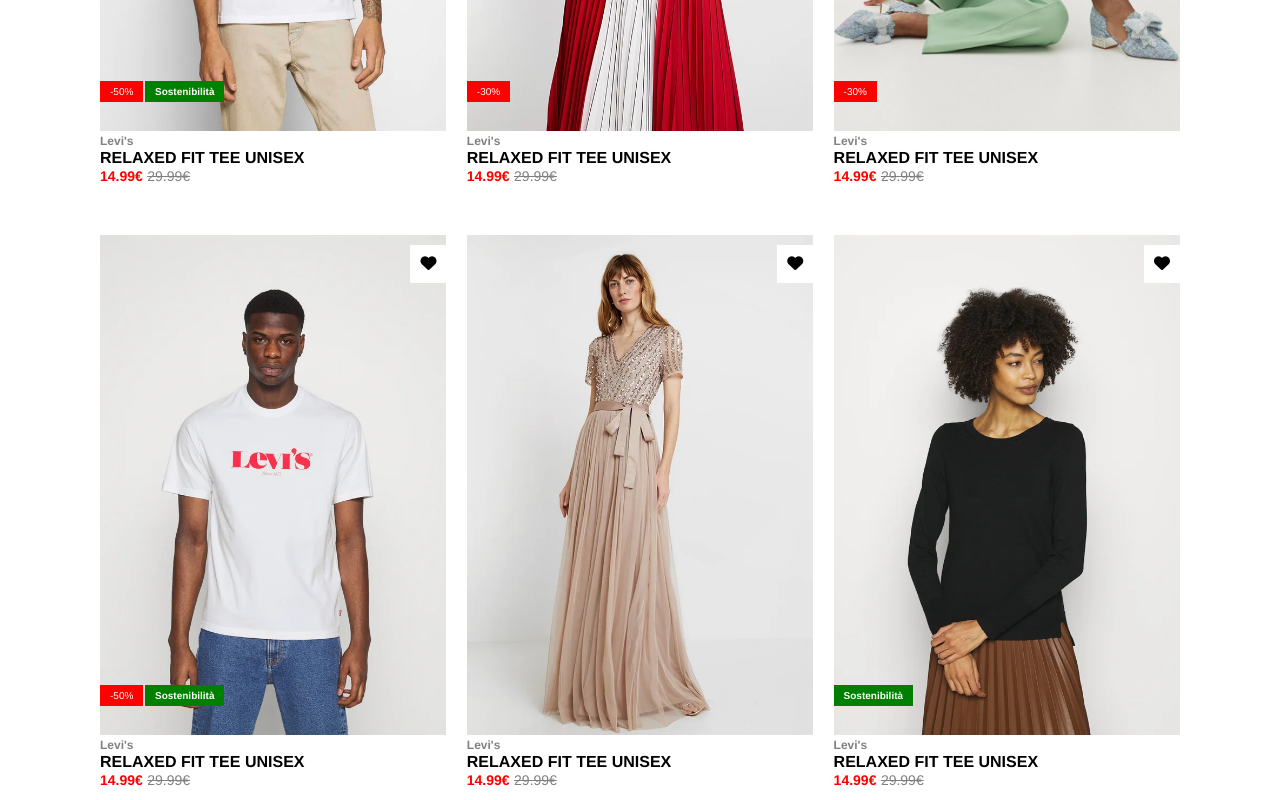
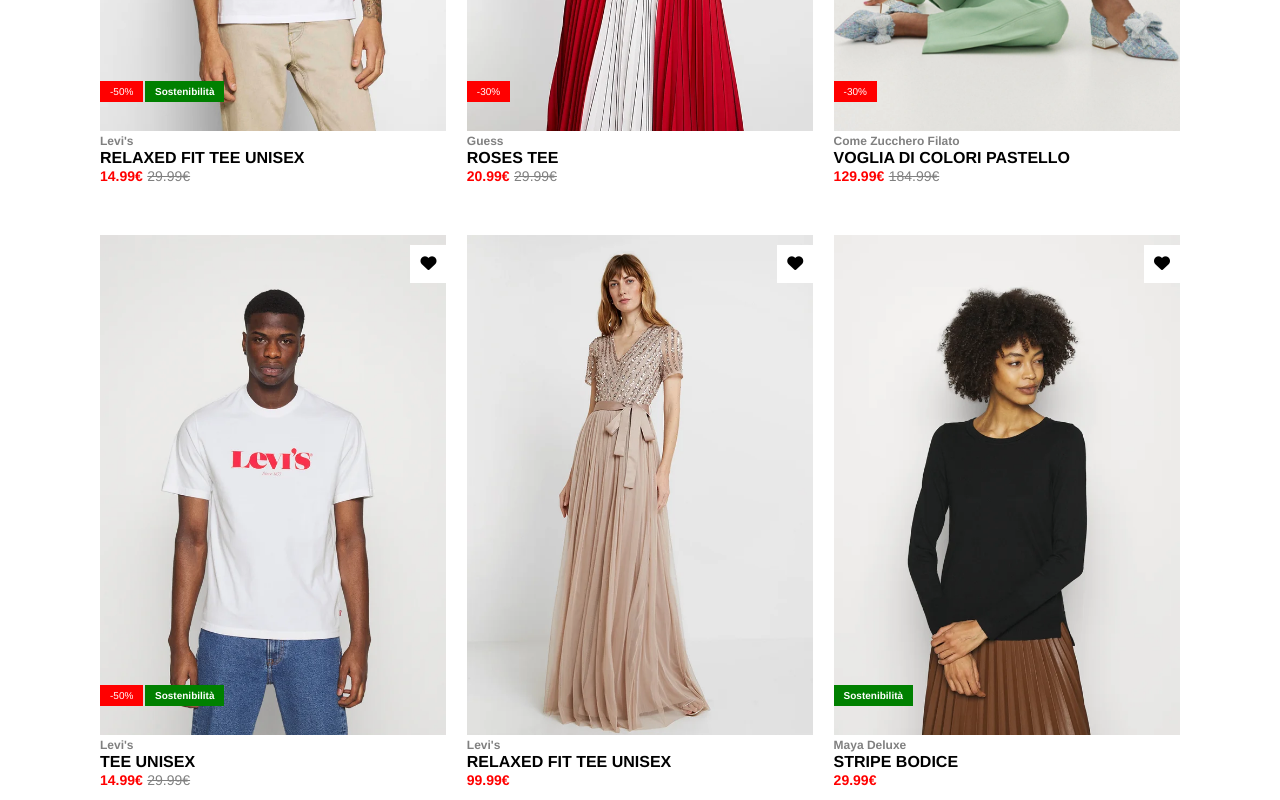
Before and after one commit to GabrieleRizzo19/html-css-boolando, a plain HTML site: page index.html in a window 1280 px wide. Shown: the part 520-1320 px from the top of the page. Drawn offline with Linux system fonts and the light colour scheme.

Commit message:
fix(html): cards details

```diff
--- a/index.html
+++ b/index.html
@@ -62,9 +62,9 @@
                     </div>
                     <span class="salesPercentage absolute">-30%</span>
                 </div>
-                <span class="brand">Levi's</span>
-                <h2 class="product">RELAXED FIT TEE UNISEX</h2>
-                <span class="actualPrice">14.99€</span>
+                <span class="brand">Guess</span>
+                <h2 class="product">ROSES TEE</h2>
+                <span class="actualPrice">20.99€</span>
                 <span class="originalPrice">29.99€</span>
 
             </div>
@@ -78,10 +78,10 @@
                     </div>
                     <span class="salesPercentage absolute">-30%</span>
                 </div>
-                <span class="brand">Levi's</span>
-                <h2 class="product">RELAXED FIT TEE UNISEX</h2>
-                <span class="actualPrice">14.99€</span>
-                <span class="originalPrice">29.99€</span>
+                <span class="brand">Come Zucchero Filato</span>
+                <h2 class="product">VOGLIA DI COLORI PASTELLO</h2>
+                <span class="actualPrice">129.99€</span>
+                <span class="originalPrice">184.99€</span>
 
             </div>
 
@@ -96,7 +96,7 @@
                     <span class="sustainability absolute">Sostenibilità</span>
                 </div>
                 <span class="brand">Levi's</span>
-                <h2 class="product">RELAXED FIT TEE UNISEX</h2>
+                <h2 class="product">TEE UNISEX</h2>
                 <span class="actualPrice">14.99€</span>
                 <span class="originalPrice">29.99€</span>
 
@@ -112,8 +112,7 @@
                 </div>
                 <span class="brand">Levi's</span>
                 <h2 class="product">RELAXED FIT TEE UNISEX</h2>
-                <span class="actualPrice">14.99€</span>
-                <span class="originalPrice">29.99€</span>
+                <span class="actualPrice">99.99€</span>
 
             </div>
 
@@ -126,10 +125,9 @@
                     </div>
                     <span class="sustainability absolute">Sostenibilità</span>
                 </div>
-                <span class="brand">Levi's</span>
-                <h2 class="product">RELAXED FIT TEE UNISEX</h2>
-                <span class="actualPrice">14.99€</span>
-                <span class="originalPrice">29.99€</span>
+                <span class="brand">Maya Deluxe</span>
+                <h2 class="product">STRIPE BODICE</h2>
+                <span class="actualPrice">29.99€</span>
 
             </div>
         </div>
```
